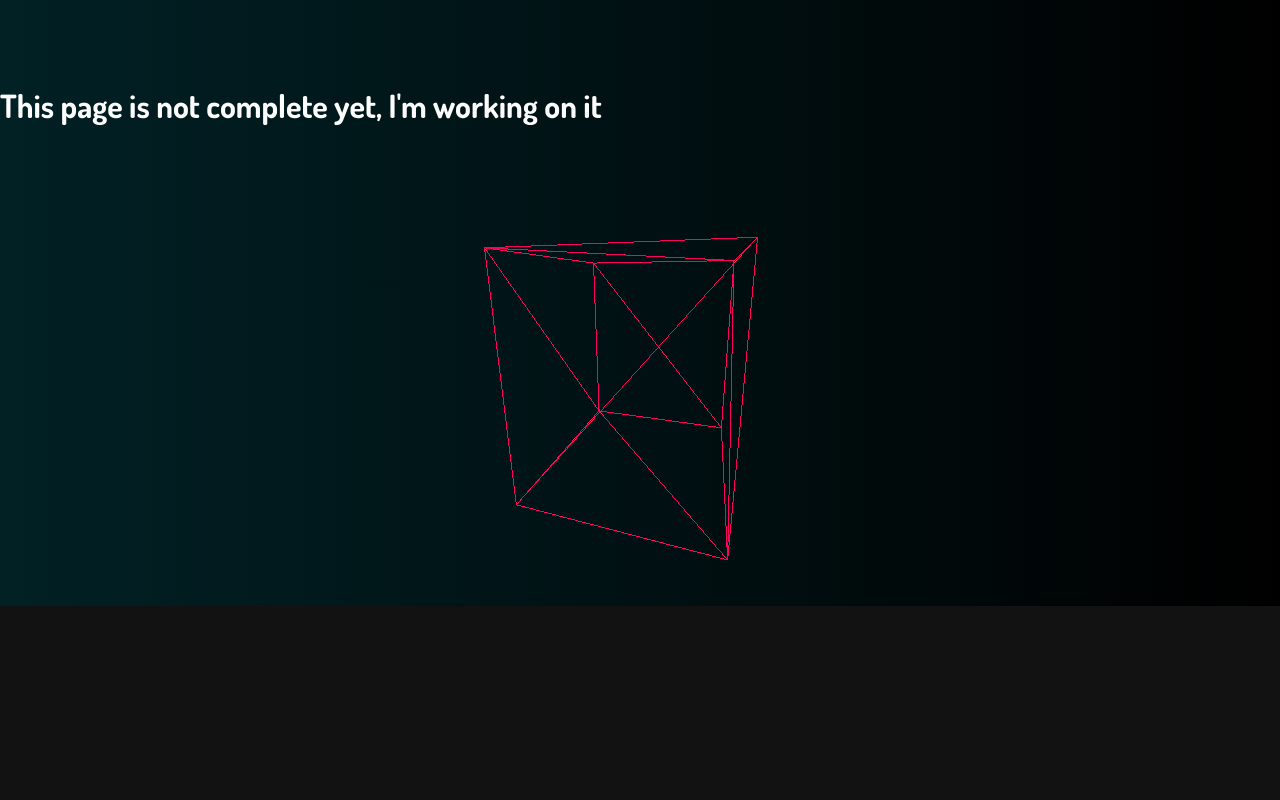
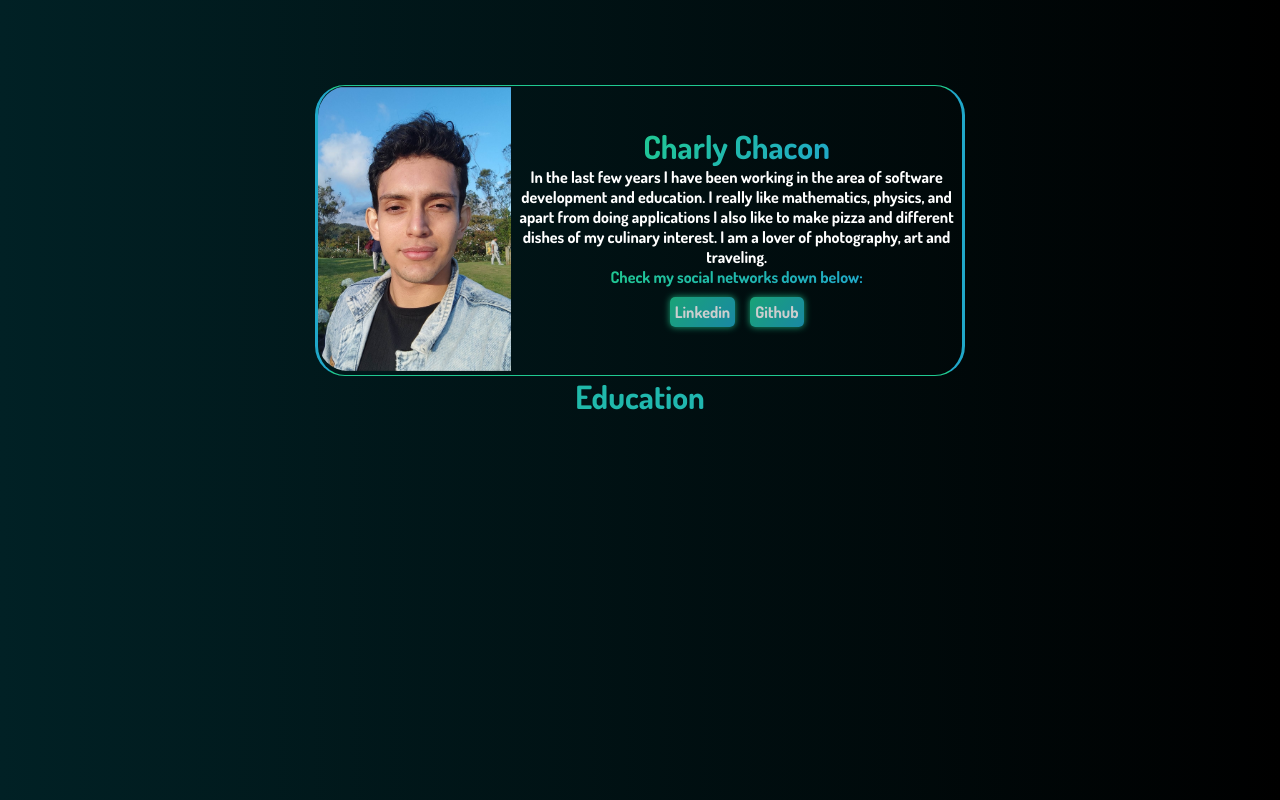
Before and after one commit to Charlytoc/charlytoc-ai-portflio, a Next.js app: page /3000/about in a window 1280 px wide. Shown: the part 480-1280 px from the top of the page. Before the commit the page ends 1086 px from the top, so only its background shows below. Built offline with nearby package versions, Linux system fonts and the light colour scheme.

Commit message:
init about page

```diff
--- a/src/app/3000/about/page.tsx
+++ b/src/app/3000/about/page.tsx
@@ -1,15 +1,22 @@
 import Navbar from "@/app/components/nav"
 import Cube from "@/app/components/cube"
 import CursorWrapper from "@/app/components/cursorWrapper"
+import PresentationCard from "@/app/components/presentationCard"
 export default function AboutPage () {
 
     return <>
     <CursorWrapper>
-
     <Navbar />
-    <h1>This page is not complete yet, I&apos;m working on it</h1>
-    <Cube />
-
+    <PresentationCard />
+    <Education />
     </CursorWrapper>
     </>
 }
+
+
+const Education = () => {
+    return <>
+    <div className="education-component">
+        <h1 className="text-gradient">Education</h1>
+        </div></>
+}
--- a/src/app/styles/components.css
+++ b/src/app/styles/components.css
@@ -49,15 +49,14 @@
         border-top-right-radius: 0%;
     }
     .presentation-card > div:last-child {
-    width: 80%;
-    height: 100%;
-    text-align: center;
-    padding: 5px;
-    justify-content: center;
-    display: flex;
-    flex-direction: column;
-    align-items: center;
         padding-bottom: 0px;
+        height: 285px !important;
     }
 
 }
+
+
+.education-component {
+    height: 100vh;
+    text-align: center;
+}
--- a/src/app/styles/globals.css
+++ b/src/app/styles/globals.css
@@ -116,16 +116,17 @@ html {
     border-radius: 5px;
     text-decoration: none;
     background: linear-gradient(132deg, #20c991, #20a7c9) !important;
-    cursor: pointer;
+    cursor: none;
     opacity: 0.8;
+    box-shadow: 0px 0px 7px var(--color-mint);
 }
 .button-gradient:hover {
     opacity: 1;
+    box-shadow: 0px 0px 20px var(--color-mint);
 }
 .buttons-line {
     display: flex;
-    gap: 5px;
-    /* background-color: #000000; */
+    gap: 15px;
     align-items: center;
     justify-content: center;
     padding: 10px;
--- a/src/app/styles/home.css
+++ b/src/app/styles/home.css
@@ -181,8 +181,8 @@ nav > h1 {
         position: fixed;
         top: 0;
         left: 0;
-        height: 40px;
-        width: 40px;
+        height: 30px;
+        width: 30px;
         border-radius: 50%;
         background: linear-gradient(132deg, #20c991, #20a7c9);
         pointer-events: none;
```
Lines whose indentation alone changed are shown as unchanged.
